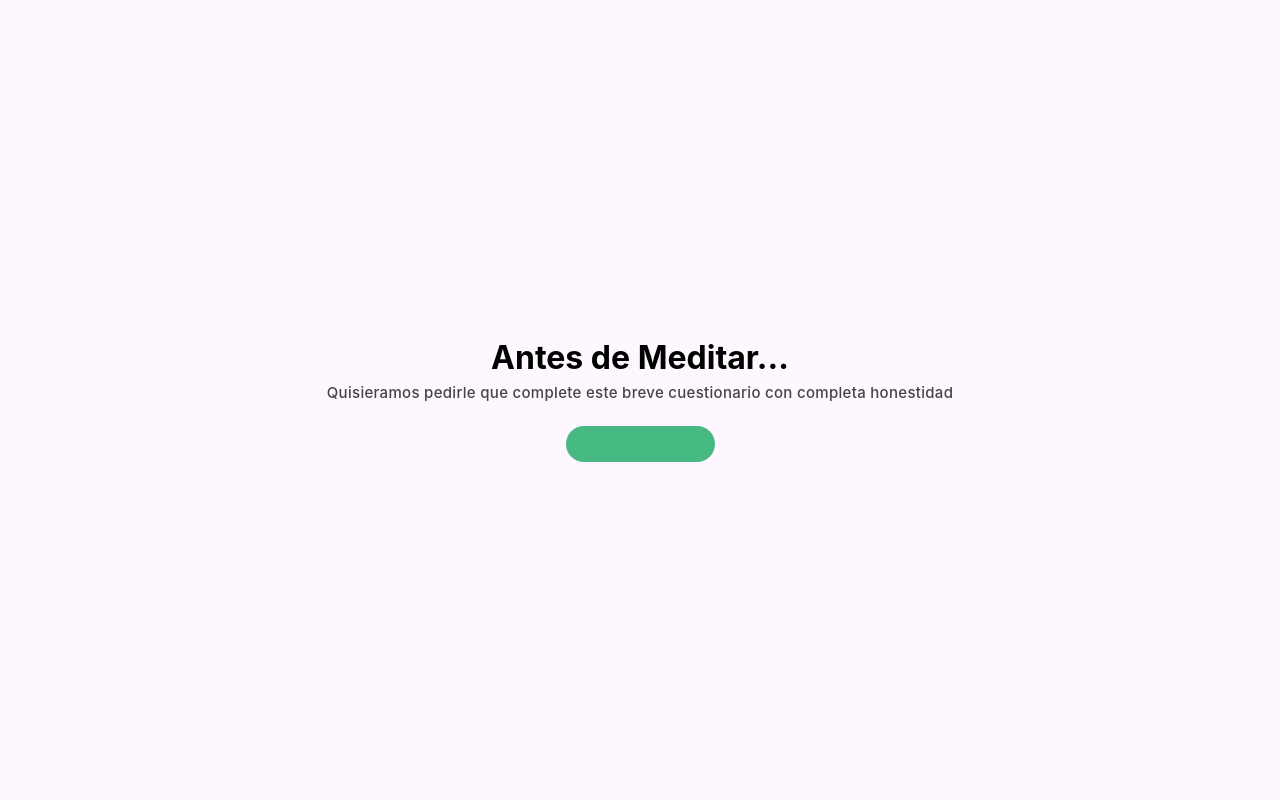
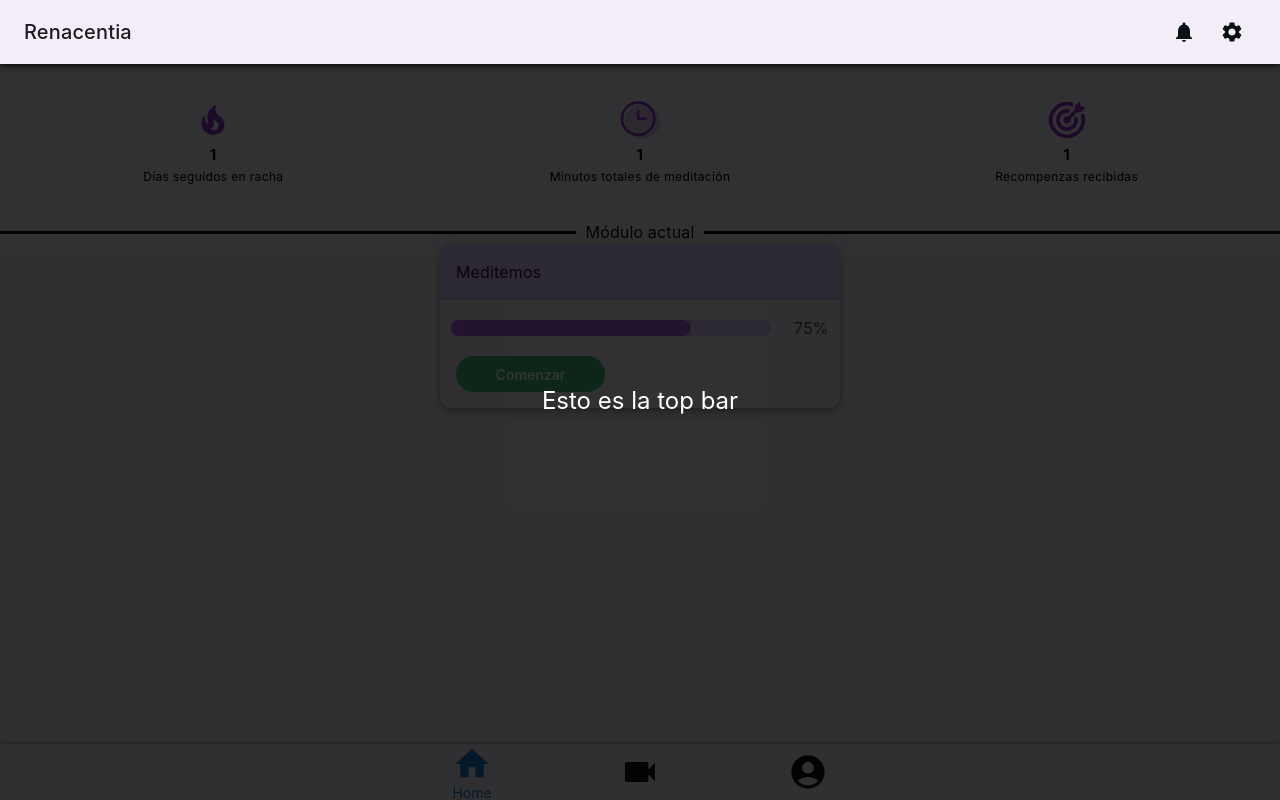
Before and after one commit to GATLA-Meditations/GATLA-Frontend, a Next.js app: page /onboarding in a window 1280 px wide. Built offline with nearby package versions, Linux system fonts and the light colour scheme.

Commit message:
started onboarding-screen

```diff
--- a/src/components/RewardCard/index.tsx
+++ b/src/components/RewardCard/index.tsx
@@ -13,9 +13,7 @@ interface RewardCardProps {
 const RewardCard = ({ icon, text, bgColor, textColor }: RewardCardProps) => {
     return (
         <Box className={'reward-card'} bgcolor={bgColor}>
-            <Box>
-                {icon}
-            </Box>
+            <Box>{icon}</Box>
             <Box>
                 <Typography color={textColor} className={'body2 bold'}>
                     {text}
--- a/src/pages/onboarding/index.tsx
+++ b/src/pages/onboarding/index.tsx
@@ -1,32 +1,44 @@
-import './test.css';
-import Button from '@/components/Button';
 import { useRouter } from 'next/router';
+import HomeScreen from '@/pages/home';
+import './styles.css';
+import TopBar from '@/components/TopBar';
+import { useEffect, useState } from 'react';
 
 const TestPageOnboarding = () => {
+    const [state, setState] = useState('topbar');
     const router = useRouter();
-    const goToTest = () => {
-        // @ts-ignore
-        router.push('/test').then(() => console.log('click'));
-    };
 
-    return (
-        <div className={'TestPageOnboarding'}>
-            <div>
-                {/*<img src="https://via.placeholder.com/117x113" alt={'ssss'} />*/}
-                <h1>Antes de Meditar...</h1>
-                <h2>
-                    Quisieramos pedirle que complete este breve cuestionario con
-                    completa honestidad
-                </h2>
+    useEffect(() => {}, [state]);
+    if (state === 'topbar') {
+        return (
+            <div className={'TestPageOnboarding'}>
+                <div
+                    className={'black-screen'}
+                    onClick={() => setState('notifications')}
+                ></div>
+                <div className={'white-square'}>
+                    <TopBar amtNotifications={0} selected={state} />
+                </div>
+                <p className={'onboarding-text'}>Esto es la top bar</p>
+                <HomeScreen />
             </div>
-            <Button
-                variant={'green'}
-                size={'small'}
-                onClick={goToTest}
-                // children={<h3>Empezar</h3>}
-            />
-        </div>
-    );
+        );
+    }
+    if (state === 'notifications') {
+        return (
+            <div className={'TestPageOnboarding'}>
+                <div className={'black-screen'}></div>
+                <div className={'white-square'}>
+                    <TopBar amtNotifications={0} selected={state} />
+                </div>
+                <p className={'onboarding-text'}>
+                    Apretando aquí podrás dirigirte a la pantalla de
+                    notificaciones
+                </p>
+                {/*<HomeScreen />*/}
+            </div>
+        );
+    }
 };
 
 export default TestPageOnboarding;
--- /dev/null
+++ b/src/pages/onboarding/styles.css
@@ -0,0 +1,40 @@
+.TestPageOnboarding {
+    width: 100%;
+    height: 100%;
+    background: white;
+}
+
+.black-screen {
+    background: rgba(0, 0, 0, 0.8);
+    position: absolute;
+    width: 100%;
+    height: 100%;
+    z-index: 1;
+}
+
+.white-square {
+    background-color: white;
+    position: absolute;
+    width: 100%;
+    z-index: 2;
+}
+
+.onboarding-text {
+    position: absolute;
+    top: 50%;
+    left: 50%;
+    transform: translate(-50%, -50%);
+    width: 80%;
+    color: white;
+    font-size: 24px;
+    z-index: 2;
+    text-align: center;
+}
+
+.arrow-for-notifications {
+    position: absolute;
+    top: 10%;
+    left: 73%;
+    color: white;
+    z-index: 2;
+}
--- a/src/pages/onboarding/test.css
+++ /dev/null
@@ -1,49 +0,0 @@
-.TestPageOnboarding {
-    display: flex;
-    width: 100%;
-    height: 100lvh;
-    flex-direction: column;
-    justify-content: center;
-    align-items: center;
-    gap: 22px;
-    background: #fef7ff;
-}
-
-.TestPageOnboarding div {
-    display: flex;
-    flex-direction: column;
-    justify-content: center;
-    align-items: center;
-    gap: 4px;
-    width: 92%;
-}
-
-.TestPageOnboarding h1 {
-    font-family: 'Inria Serif', serif;
-}
-
-.TestPageOnboarding h2 {
-    color: #444;
-    text-align: center;
-    font-size: 15px;
-    font-style: normal;
-    font-weight: 500;
-    line-height: 156.187%; /* 23.428px */
-    letter-spacing: 0.3px;
-}
-
-.TestPageOnboarding h3 {
-    display: flex;
-    width: 179px;
-    height: 36px;
-    flex-direction: column;
-    justify-content: center;
-    flex-shrink: 0;
-    color: var(--white, #ffffff);
-    text-align: center;
-    font-size: 16px;
-    font-style: normal;
-    font-weight: 700;
-    line-height: 156.187%; /* 24.99px */
-    letter-spacing: 0.32px;
-}
```
Also changed, not shown: src/pages/onboarding/test.tsx (deleted, +0 -35 lines).
